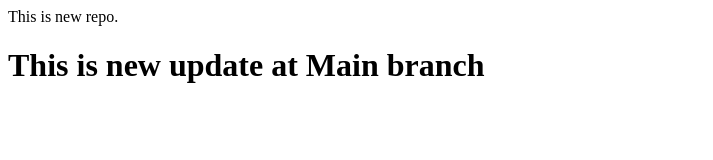
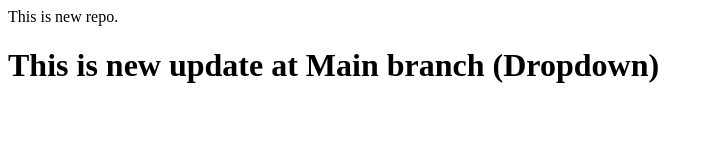
Before and after one commit to HemantPrajapat8890/localRepo, a plain HTML site: page index.html in a window 1280 px wide. Shown: the whole page, without its empty margins (0-713 px from the left). Drawn offline with Linux system fonts and the light colour scheme.

```diff
--- a/index.html
+++ b/index.html
@@ -1,2 +1,2 @@
 <p> This is new repo. </p>
-<h1> This is new update at Main branch </h1>
+<h1> This is new update at Main branch (Dropdown)</h1>
```
